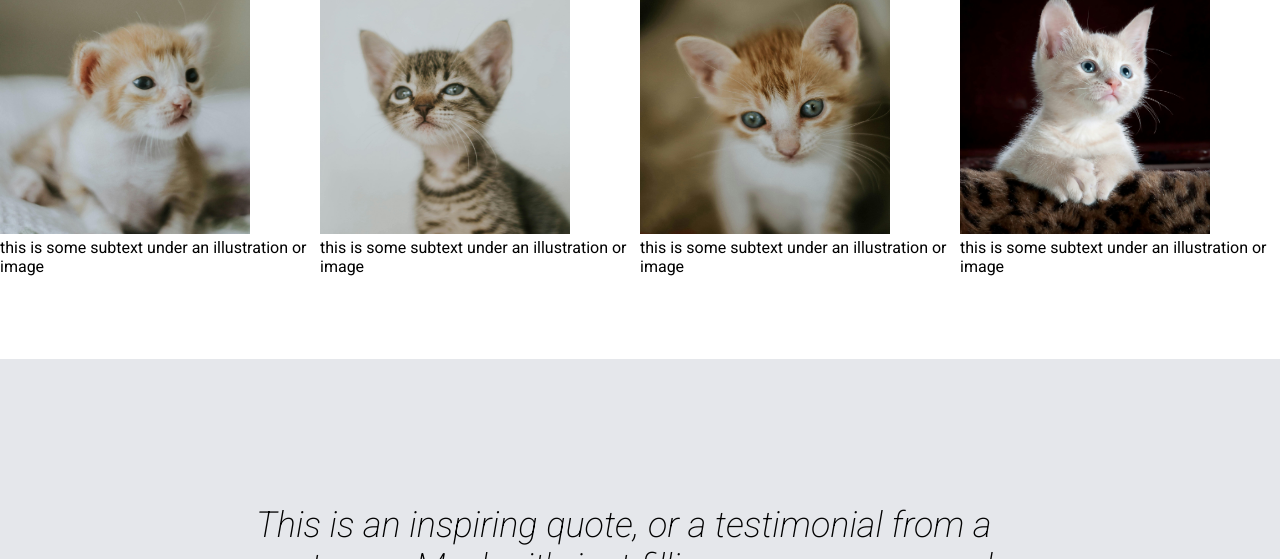
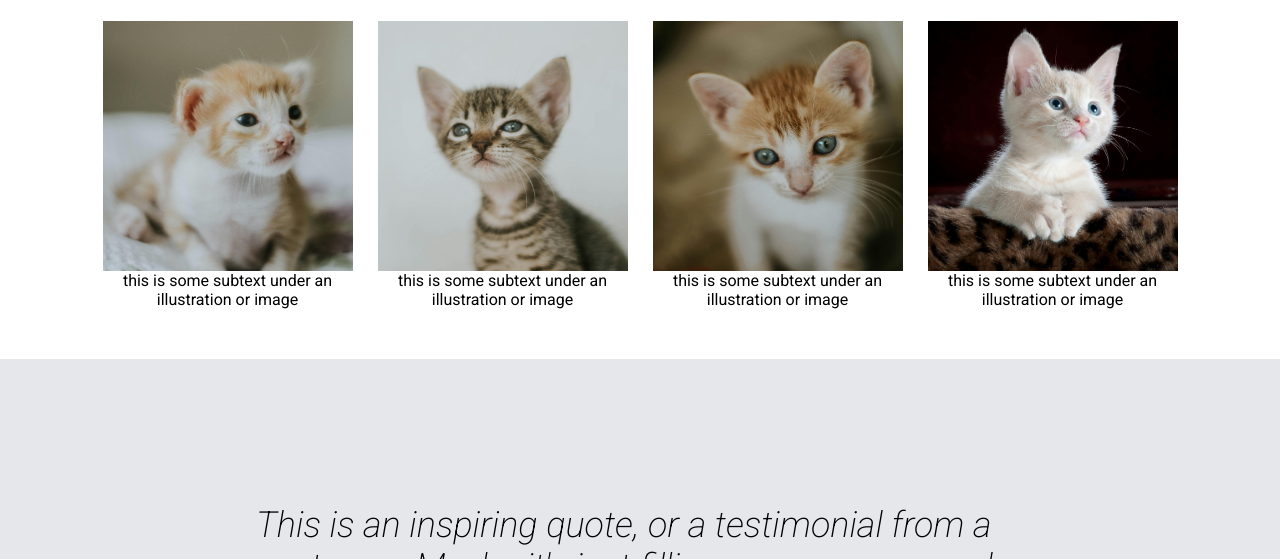
Before and after one commit to JoseAscuntar/odin-landing-page, a plain HTML site: page index.html in a window 1280 px wide. Shown: the part 681-1240 px from the top of the page. Drawn offline with Linux system fonts and the light colour scheme.

Commit message:
Organize second section

```diff
--- a/index.html
+++ b/index.html
@@ -26,21 +26,21 @@
     <div class="second-section">
         <h2>Some random information</h2>
         <div class="cards">
-            <div>
+            <div class="card">
                 <img src="images/baby-orange-and-white-kitten.jpg" alt="baby orange and white kitten" width="250px" height="250px">
-                <div>this is some subtext under an illustration or image</div>
+                <div class="subtext">this is some subtext under an illustration or image</div>
             </div>
-            <div>
+            <div class="card">
                 <img src="images/black-and-white-cat.jpg" alt="black and white cat" width="250px" height="250px">
-                <div>this is some subtext under an illustration or image</div>
+                <div class="subtext">this is some subtext under an illustration or image</div>
             </div>
-            <div>
+            <div class="card">
                 <img src="images/orange-and-white-cat.jpg" alt="orange and white cat" width="250px" height="250px">
-                <div>this is some subtext under an illustration or image</div>
+                <div class="subtext">this is some subtext under an illustration or image</div>
             </div>
-            <div>
+            <div class="card">
                 <img src="images/white-cat.jpg" alt="white cat" width="250px" height="250px">
-                <div>this is some subtext under an illustration or image</div>
+                <div class="subtext">this is some subtext under an illustration or image</div>
             </div>
         </div>
     </div>
--- a/styles.css
+++ b/styles.css
@@ -96,6 +96,8 @@ button {
 
 .second-section {
     flex-direction: column;
+    justify-content: space-between;
+    padding: 30px 0 50px 0;
 }
 
 h2 {
@@ -106,6 +108,17 @@ h2 {
 
 .cards{
     display: flex;
+    gap: 25px;
+}
+
+.subtext {
+    text-align: center;
+}
+
+.card {
+    display: flex;
+    flex-direction: column;
+    width: 250px;
 }
 
 .third-section {
```
